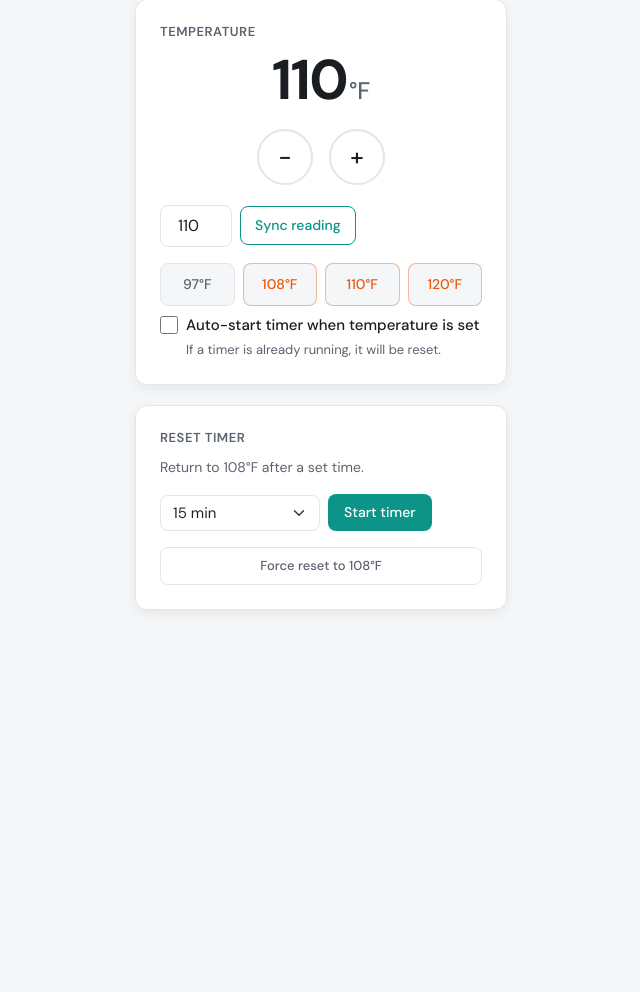
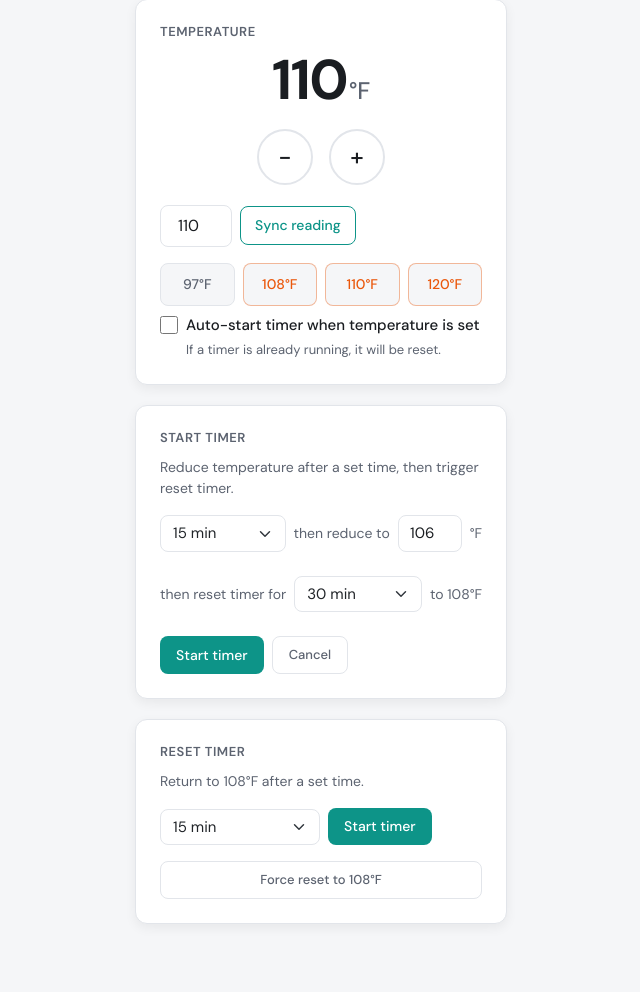
Before and after one commit to hemna/waterheater, a Flask app: page / in a window 1280 px wide. Shown: the part 117-1109 px from the top of the page, without its empty margins (319-959 px from the left). Before the commit the page ends 727 px from the top, so only its background shows below. Run offline with Flask 2, Linux system fonts and the light colour scheme; some libraries are stand-ins or nearby versions.

Commit message:
Add start timer feature for two-stage temperature reduction
- Add start timer that reduces to an intermediate temperature after N minutes
- Automatically triggers reset timer (to 108°F) after start timer expires
- User configures: start duration, intermediate temp, and reset duration
- Add UI with countdown display showing both stages
- Persist all settings to localStorage

```diff
--- a/main.py
+++ b/main.py
@@ -25,17 +25,17 @@ import os
 # RPi and Motor Pre-allocations
 ################################
 #
-#define GPIO pins
-DEFAULT_STEPS_PER_DEGREE=14
-DEFAULT_INITIAL_TEMPERATURE=110
-CURRENT_TEMPERATURE=110
-APP_NAMESPACE = '/control'
+# define GPIO pins
+DEFAULT_STEPS_PER_DEGREE = 14
+DEFAULT_INITIAL_TEMPERATURE = 110
+CURRENT_TEMPERATURE = 110
+APP_NAMESPACE = "/control"
 
-direction= 22 # Direction (DIR) GPIO Pin
-step = 23 # Step GPIO Pin
-EN_pin = 24 # enable pin (LOW to enable)
+direction = 22  # Direction (DIR) GPIO Pin
+step = 23  # Step GPIO Pin
+EN_pin = 24  # enable pin (LOW to enable)
 
-TEMPERATURE_FILE = '/tmp/current_temperature.json'
+TEMPERATURE_FILE = "/tmp/current_temperature.json"
 
 RESET_TEMPERATURE = 108  # default temperature to reset to after timer
 WEB_PORT = 80
@@ -45,37 +45,52 @@ _timer_end_timestamp = None  # Unix time when reset will run, or None
 _timer_cancel_event = None  # threading.Event to cancel the active timer
 _timer_lock = threading.Lock()
 
+# Start timer state: reduce to intermediate temp, then trigger reset timer
+_start_timer_end_timestamp = None  # Unix time when start timer expires, or None
+_start_timer_cancel_event = None  # threading.Event to cancel the active start timer
+_start_timer_lock = threading.Lock()
+_start_timer_intermediate_temp = (
+    None  # Temperature to reduce to when start timer expires
+)
+_start_timer_reset_duration = (
+    None  # Duration (minutes) for the reset timer after start timer expires
+)
+
 ###########################
 # Actual motor control
 ###########################
 #
 
-def motor_control(steps, clockwise=True, steptype='Full'):
+
+def motor_control(steps, clockwise=True, steptype="Full"):
     """Clockwise to increase temperature."""
     print(f"Move motor {steps} clockwise? {clockwise} type {steptype}")
     # Declare a instance of class pass GPIO pins numbers and the motor type
     GPIO.setmode(GPIO.BCM)
-    GPIO.setup(EN_pin, GPIO.OUT) # set enable pin as output
-    GPIO.output(EN_pin,GPIO.LOW) # pull enable to low to enable motor
-    mymotortest = RpiMotorLib.A4988Nema(direction, step, (21,21,21), "DRV8825")
+    GPIO.setup(EN_pin, GPIO.OUT)  # set enable pin as output
+    GPIO.output(EN_pin, GPIO.LOW)  # pull enable to low to enable motor
+    mymotortest = RpiMotorLib.A4988Nema(direction, step, (21, 21, 21), "DRV8825")
     mymotortest.motor_go(
-            clockwise, # True=Clockwise, False=Counter-Clockwise
-            steptype, # Step type (Full,Half,1/4,1/8,1/16,1/32)
-            steps, # number of steps
-            #.0005, # step delay [sec]
-            .005, # step delay [sec]
-            True, # True = print verbose output
-            .05) # initial delay [sec]
-    GPIO.cleanup() # clear GPIO allocations after run
+        clockwise,  # True=Clockwise, False=Counter-Clockwise
+        steptype,  # Step type (Full,Half,1/4,1/8,1/16,1/32)
+        steps,  # number of steps
+        # .0005, # step delay [sec]
+        0.005,  # step delay [sec]
+        True,  # True = print verbose output
+        0.05,
+    )  # initial delay [sec]
+    GPIO.cleanup()  # clear GPIO allocations after run
 
 
 def load_temperature():
     global CURRENT_TEMPERATURE
     if os.path.exists(TEMPERATURE_FILE):
         try:
-            with open(TEMPERATURE_FILE, 'r') as f:
+            with open(TEMPERATURE_FILE, "r") as f:
                 data = json.load(f)
-                CURRENT_TEMPERATURE = data.get('current_temperature', CURRENT_TEMPERATURE)
+                CURRENT_TEMPERATURE = data.get(
+                    "current_temperature", CURRENT_TEMPERATURE
+                )
         except Exception as e:
             CURRENT_TEMPERATURE = DEFAULT_INITIAL_TEMPERATURE
             print(f"Error loading temperature: {e}.")
@@ -90,8 +105,8 @@ def save_temperature():
     global CURRENT_TEMPERATURE
     print(f"Saving Current temperature: {CURRENT_TEMPERATURE} to {TEMPERATURE_FILE}")
     try:
-        with open(TEMPERATURE_FILE, 'w') as f:
-            json.dump({'current_temperature': CURRENT_TEMPERATURE}, f)
+        with open(TEMPERATURE_FILE, "w") as f:
+            json.dump({"current_temperature": CURRENT_TEMPERATURE}, f)
     except Exception as e:
         print(f"Error saving temperature: {e}")
     print(f"Saved Current temperature: {CURRENT_TEMPERATURE} to {TEMPERATURE_FILE}")
@@ -102,15 +117,23 @@ def change_temperature(degrees):
     print(f"Changing temperature by {degrees} degrees")
     if degrees > 0:
         steps = int(degrees * DEFAULT_STEPS_PER_DEGREE)
-        motor_control(steps, clockwise=False, steptype='Full')
+        motor_control(steps, clockwise=False, steptype="Full")
         CURRENT_TEMPERATURE += degrees
     else:
         steps = int(degrees * DEFAULT_STEPS_PER_DEGREE)
-        motor_control(abs(steps), clockwise=True, steptype='Full')
+        motor_control(abs(steps), clockwise=True, steptype="Full")
         CURRENT_TEMPERATURE += degrees
     save_temperature()
-    sio.emit('temperature_status', {'message': f"Temperature changed to {CURRENT_TEMPERATURE} degrees"}, namespace=APP_NAMESPACE)
-    sio.emit('temperature_update', {'temperature': CURRENT_TEMPERATURE}, namespace=APP_NAMESPACE)
+    sio.emit(
+        "temperature_status",
+        {"message": f"Temperature changed to {CURRENT_TEMPERATURE} degrees"},
+        namespace=APP_NAMESPACE,
+    )
+    sio.emit(
+        "temperature_update",
+        {"temperature": CURRENT_TEMPERATURE},
+        namespace=APP_NAMESPACE,
+    )
 
 
 def set_temperature(temperature):
@@ -119,24 +142,82 @@ def set_temperature(temperature):
     diff = temperature - CURRENT_TEMPERATURE
     if diff > 0:
         steps = int(diff * DEFAULT_STEPS_PER_DEGREE)
-        motor_control(steps, clockwise=False, steptype='Full')
+        motor_control(steps, clockwise=False, steptype="Full")
     else:
         steps = int(abs(diff) * DEFAULT_STEPS_PER_DEGREE)
-        motor_control(steps, clockwise=True, steptype='Full')
+        motor_control(steps, clockwise=True, steptype="Full")
     CURRENT_TEMPERATURE = temperature
     save_temperature()
-    sio.emit('temperature_status', {'message': f"Temperature changed to {CURRENT_TEMPERATURE} degrees"}, namespace=APP_NAMESPACE)
-    sio.emit('temperature_update', {'temperature': CURRENT_TEMPERATURE}, namespace=APP_NAMESPACE)
+    sio.emit(
+        "temperature_status",
+        {"message": f"Temperature changed to {CURRENT_TEMPERATURE} degrees"},
+        namespace=APP_NAMESPACE,
+    )
+    sio.emit(
+        "temperature_update",
+        {"temperature": CURRENT_TEMPERATURE},
+        namespace=APP_NAMESPACE,
+    )
 
 
 def _emit_timer_state():
     """Broadcast current timer state so clients can show accurate countdown."""
     with _timer_lock:
         end = _timer_end_timestamp
-    payload = {'end_timestamp': end}
+    payload = {"end_timestamp": end}
     if end is not None:
-        payload['reset_temperature'] = RESET_TEMPERATURE
-    sio.emit('timer_state', payload, namespace=APP_NAMESPACE)
+        payload["reset_temperature"] = RESET_TEMPERATURE
+    sio.emit("timer_state", payload, namespace=APP_NAMESPACE)
+
+
+def _emit_start_timer_state():
+    """Broadcast current start timer state so clients can show accurate countdown."""
+    with _start_timer_lock:
+        end = _start_timer_end_timestamp
+        intermediate_temp = _start_timer_intermediate_temp
+        reset_duration = _start_timer_reset_duration
+    payload = {"end_timestamp": end}
+    if end is not None:
+        payload["intermediate_temperature"] = intermediate_temp
+        payload["reset_duration"] = reset_duration
+    sio.emit("start_timer_state", payload, namespace=APP_NAMESPACE)
+
+
+def _start_timer_worker():
+    """Background thread: wait until end time (or cancel), then reduce to intermediate temp and start reset timer."""
+    global _start_timer_end_timestamp, _timer_end_timestamp, _timer_cancel_event
+    while True:
+        with _start_timer_lock:
+            end = _start_timer_end_timestamp
+            cancel_ev = _start_timer_cancel_event
+            intermediate_temp = _start_timer_intermediate_temp
+            reset_duration = _start_timer_reset_duration
+        if end is None or cancel_ev is None:
+            return
+        if cancel_ev.wait(timeout=1.0):
+            with _start_timer_lock:
+                _start_timer_end_timestamp = None
+            _emit_start_timer_state()
+            return
+        if time.time() >= end:
+            with _start_timer_lock:
+                _start_timer_end_timestamp = None
+            # Reduce to intermediate temperature
+            set_temperature(intermediate_temp)
+            _emit_start_timer_state()
+            # Now start the reset timer
+            duration_seconds = max(1, reset_duration * 60)
+            with _timer_lock:
+                if _timer_cancel_event:
+                    _timer_cancel_event.set()
+                _timer_cancel_event = threading.Event()
+                _timer_end_timestamp = time.time() + duration_seconds
+            threading.Thread(target=_timer_worker, daemon=True).start()
+            _emit_timer_state()
+            print(
+                f"Start timer expired: set to {intermediate_temp}°F, reset timer started for {reset_duration} min"
+            )
+            return
 
 
 def _timer_worker():
@@ -164,19 +245,17 @@ def _timer_worker():
 # --- Flask Web UI with SocketIO ---
 flask_app = Flask(
     __name__,
-      static_url_path="/static",
-      static_folder="web/static",
-      template_folder="web/templates")
+    static_url_path="/static",
+    static_folder="web/static",
+    template_folder="web/templates",
+)
 
 
 def init_flask():
     global flask_app
     sio = SocketIO(
-        flask_app,
-        debug=True,
-        logger=True,
-        engineio_logger=True,
-        async_mode='threading')
+        flask_app, debug=True, logger=True, engineio_logger=True, async_mode="threading"
+    )
 
     sio.on_namespace(ControlNamespace(APP_NAMESPACE))
     return sio
@@ -186,10 +265,11 @@ class ControlNamespace(Namespace):
     def on_connect(self):
         global sio
         print("Client connected")
-        sio.emit('motor_status',
-                 {'message': "Connected to server"},
-                 namespace=APP_NAMESPACE)
+        sio.emit(
+            "motor_status", {"message": "Connected to server"}, namespace=APP_NAMESPACE
+        )
         _emit_timer_state()
+        _emit_start_timer_state()
 
     def on_disconnect(self):
         print("Client disconnected")
@@ -202,19 +282,28 @@ class ControlNamespace(Namespace):
         print(f"data.get('steps', 100): {data.get('steps', 100)}")
         print(f"data.get('steptype', 'Full'): {data.get('steptype', 'Full')}")
         print(f"data.get('clockwise', True): {data.get('clockwise', True)}")
-        steps = int(data.get('steps', 100))
-        steptype = data.get('steptype', 'Full')
-        clockwise = bool(data.get('clockwise', True))
+        steps = int(data.get("steps", 100))
+        steptype = data.get("steptype", "Full")
+        clockwise = bool(data.get("clockwise", True))
         print(f"Moving motor {steps} steps, {'CW' if clockwise else 'CCW'}, {steptype}")
-        #threading.Thread(target=motor_control, args=(steps, clockwise, steptype)).start()
+        # threading.Thread(target=motor_control, args=(steps, clockwise, steptype)).start()
         motor_control(steps, clockwise=clockwise, steptype=steptype)
-        sio.emit('motor_status', {'message': f"Motor moving {steps} steps, {'CW' if clockwise else 'CCW'}, {steptype}"})
+        sio.emit(
+            "motor_status",
+            {
+                "message": f"Motor moving {steps} steps, {'CW' if clockwise else 'CCW'}, {steptype}"
+            },
+        )
 
     def on_change_temperature(self, data):
         print(f"on_change_temperature: {data}")
-        temperature = int(data.get('temperature', 1))
+        temperature = int(data.get("temperature", 1))
         change_temperature(temperature)
-        sio.emit('temperature_status', {'message': f"Temperature changed to {temperature} degrees"}, namespace=APP_NAMESPACE)
+        sio.emit(
+            "temperature_status",
+            {"message": f"Temperature changed to {temperature} degrees"},
+            namespace=APP_NAMESPACE,
+        )
 
     def on_set_temperature_reading(self, data):
         """Set the current temperature reading from the heater.
@@ -226,26 +315,26 @@ class ControlNamespace(Namespace):
         """
         global CURRENT_TEMPERATURE
         print(f"on_set_temperature_reading: {data}")
-        temperature = int(data.get('temperature', 1))
+        temperature = int(data.get("temperature", 1))
         CURRENT_TEMPERATURE = temperature
         save_temperature()
         print(f"Setting temperature to {CURRENT_TEMPERATURE}")
-        sio.emit('temperature_update',
-                 {'temperature': temperature},
-                 namespace=APP_NAMESPACE)
+        sio.emit(
+            "temperature_update", {"temperature": temperature}, namespace=APP_NAMESPACE
+        )
 
     def on_set_temperature(self, data):
         """User wants to set the temperature setting to this exact value."""
         global CURRENT_TEMPERATURE
         print(f"on_set_temperature: {data}")
-        temperature = int(data.get('temperature', 1))
+        temperature = int(data.get("temperature", 1))
         set_temperature(temperature)
         print(f"Setting temperature to {CURRENT_TEMPERATURE}")
 
     def on_set_timer(self, data):
         """Start a timer to reset temperature to RESET_TEMPERATURE after duration_minutes."""
         global _timer_end_timestamp, _timer_cancel_event
-        duration_minutes = float(data.get('duration_minutes', 30))
+        duration_minutes = float(data.get("duration_minutes", 30))
         duration_seconds = max(1, duration_minutes * 60)
         with _timer_lock:
             if _timer_cancel_event:
@@ -269,23 +358,56 @@ class ControlNamespace(Namespace):
         _emit_timer_state()
         print("Force reset: temperature set to 108°F, timer cancelled")
 
+    def on_set_start_timer(self, data):
+        """Start a start timer: after duration_minutes, reduce to intermediate_temperature, then start reset timer."""
+        global _start_timer_end_timestamp, _start_timer_cancel_event
+        global _start_timer_intermediate_temp, _start_timer_reset_duration
+        duration_minutes = float(data.get("duration_minutes", 15))
+        intermediate_temp = int(data.get("intermediate_temperature", 106))
+        reset_duration = float(data.get("reset_duration_minutes", 30))
+        duration_seconds = max(1, duration_minutes * 60)
+        with _start_timer_lock:
+            if _start_timer_cancel_event:
+                _start_timer_cancel_event.set()
+            _start_timer_cancel_event = threading.Event()
+            _start_timer_end_timestamp = time.time() + duration_seconds
+            _start_timer_intermediate_temp = intermediate_temp
+            _start_timer_reset_duration = reset_duration
+        threading.Thread(target=_start_timer_worker, daemon=True).start()
+        _emit_start_timer_state()
+        print(
+            f"Start timer set: {duration_minutes} min -> {intermediate_temp}°F -> {reset_duration} min reset timer"
+        )
+
+    def on_cancel_start_timer(self, data):
+        """Cancel the start timer without affecting the reset timer."""
+        global _start_timer_end_timestamp, _start_timer_cancel_event
+        with _start_timer_lock:
+            ev = _start_timer_cancel_event
+            _start_timer_end_timestamp = None
+            _start_timer_cancel_event = None
+        if ev:
+            ev.set()
+        _emit_start_timer_state()
+        print("Start timer cancelled")
+
+
 @flask_app.route("/")
 def index():
     global CURRENT_TEMPERATURE
     print(f"Index page requested, current temperature: {CURRENT_TEMPERATURE}")
-    return render_template('index.html', initial_temperature=CURRENT_TEMPERATURE)
+    return render_template("index.html", initial_temperature=CURRENT_TEMPERATURE)
 
 
 @click.command()
-@click.option('--steps', default=100, help='Number of steps.')
-@click.option('--steptype',
-              type=click.Choice(['Full', '1/2', '1/4', '1/8', '1/16', '1/32']),
-              default="Full",
-              help="Step Type")
-@click.option('--clockwise',
-              type=click.BOOL,
-              default=True,
-              help='Rotate clockwise?.')
+@click.option("--steps", default=100, help="Number of steps.")
+@click.option(
+    "--steptype",
+    type=click.Choice(["Full", "1/2", "1/4", "1/8", "1/16", "1/32"]),
+    default="Full",
+    help="Step Type",
+)
+@click.option("--clockwise", type=click.BOOL, default=True, help="Rotate clockwise?.")
 def main(steps, steptype, clockwise):
     print("Hello from waterheater!")
     motor_control(steps, clockwise=clockwise, steptype=steptype)
@@ -293,8 +415,9 @@ def main(steps, steptype, clockwise):
 
 if __name__ == "__main__":
     import sys
+
     load_temperature()
-    if len(sys.argv) > 1 and sys.argv[1].startswith('--'):
+    if len(sys.argv) > 1 and sys.argv[1].startswith("--"):
         main()
     else:
         print("init_flask()")
@@ -303,7 +426,7 @@ if __name__ == "__main__":
         sio.run(
             flask_app,
             debug=True,
-            host='0.0.0.0',
+            host="0.0.0.0",
             port=WEB_PORT,
             allow_unsafe_werkzeug=True,
         )
--- a/web/static/main.css
+++ b/web/static/main.css
@@ -256,6 +256,7 @@ body {
     align-items: center;
     gap: 0.5rem;
     margin-bottom: 1rem;
+    flex-wrap: wrap;
 }
 
 .timer-select {
@@ -265,6 +266,34 @@ body {
     font-family: inherit;
     border-radius: var(--radius-sm);
     border: 1px solid var(--border);
+}
+
+.timer-label {
+    font-size: 0.875rem;
+    color: var(--text-muted);
+}
+
+.timer-temp-input {
+    width: 4rem;
+    padding: 0.375rem 0.5rem;
+    font-size: 0.9375rem;
+    font-family: inherit;
+    text-align: center;
+    border: 1px solid var(--border);
+    border-radius: var(--radius-sm);
+    background: var(--surface);
+    color: var(--text);
+}
+
+.timer-temp-input:focus {
+    outline: none;
+    border-color: var(--primary);
+    box-shadow: 0 0 0 3px rgba(13, 148, 136, 0.15);
+}
+
+.timer-actions {
+    display: flex;
+    gap: 0.5rem;
 }
 
 .btn-start {
--- a/web/static/main.js
+++ b/web/static/main.js
@@ -3,6 +3,11 @@ const socket = io('/control');
 let timerCountdownInterval = null;
 let currentTimerEnd = null;
 let currentResetTemp = 108;
+
+let startTimerCountdownInterval = null;
+let currentStartTimerEnd = null;
+let currentIntermediateTemp = null;
+let currentResetDuration = null;
 
 function formatCountdown(secondsLeft) {
     if (secondsLeft <= 0) return '0:00';
@@ -40,6 +45,36 @@ function updateTimerDisplay(endTimestamp, resetTemperature) {
     }
 }
 
+function updateStartTimerDisplay(endTimestamp, intermediateTemp, resetDuration) {
+    currentStartTimerEnd = endTimestamp || null;
+    if (intermediateTemp != null) currentIntermediateTemp = intermediateTemp;
+    if (resetDuration != null) currentResetDuration = resetDuration;
+    const el = document.getElementById('startTimerCountdown');
+    if (!currentStartTimerEnd) {
+        el.hidden = true;
+        if (startTimerCountdownInterval) {
+            clearInterval(startTimerCountdownInterval);
+            startTimerCountdownInterval = null;
+        }
+        return;
+    }
+    el.hidden = false;
+    function tick() {
+        if (!currentStartTimerEnd) return;
+        const now = Date.now() / 1000;
+        const left = Math.max(0, currentStartTimerEnd - now);
+        el.textContent = 'Reducing to ' + currentIntermediateTemp + '°F in ' + formatCountdown(left) + ' (then ' + currentResetDuration + ' min reset)';
+        if (left <= 0 && startTimerCountdownInterval) {
+            clearInterval(startTimerCountdownInterval);
+            startTimerCountdownInterval = null;
+        }
+    }
+    tick();
+    if (!startTimerCountdownInterval) {
+        startTimerCountdownInterval = setInterval(tick, 1000);
+    }
+}
+
 socket.on('connect', function() {
     console.log('Connected to server');
 });
@@ -64,3 +99,7 @@ socket.on('temperature_update', function(msg) {
 socket.on('timer_state', function(msg) {
     updateTimerDisplay(msg.end_timestamp || null, msg.reset_temperature);
 });
+
+socket.on('start_timer_state', function(msg) {
+    updateStartTimerDisplay(msg.end_timestamp || null, msg.intermediate_temperature, msg.reset_duration);
+});
--- a/web/templates/index.html
+++ b/web/templates/index.html
@@ -35,6 +35,34 @@
             }
             $("#timerDuration").on("change", function() {
                 localStorage.setItem(timerDurationKey, $(this).val());
+            });
+
+            // Start timer localStorage
+            var startTimerDurationKey = "waterheater.startTimerDuration";
+            var savedStartDuration = localStorage.getItem(startTimerDurationKey);
+            if (savedStartDuration && validDurations.indexOf(savedStartDuration) !== -1) {
+                $("#startTimerDuration").val(savedStartDuration);
+            }
+            $("#startTimerDuration").on("change", function() {
+                localStorage.setItem(startTimerDurationKey, $(this).val());
+            });
+
+            var startTimerIntermediateTempKey = "waterheater.startTimerIntermediateTemp";
+            var savedIntermediateTemp = localStorage.getItem(startTimerIntermediateTempKey);
+            if (savedIntermediateTemp) {
+                $("#startTimerIntermediateTemp").val(savedIntermediateTemp);
+            }
+            $("#startTimerIntermediateTemp").on("change", function() {
+                localStorage.setItem(startTimerIntermediateTempKey, $(this).val());
+            });
+
+            var startTimerResetDurationKey = "waterheater.startTimerResetDuration";
+            var savedResetDuration = localStorage.getItem(startTimerResetDurationKey);
+            if (savedResetDuration && validDurations.indexOf(savedResetDuration) !== -1) {
+                $("#startTimerResetDuration").val(savedResetDuration);
+            }
+            $("#startTimerResetDuration").on("change", function() {
+                localStorage.setItem(startTimerResetDurationKey, $(this).val());
             });
 
             function getTimerMinutes() {
@@ -77,6 +105,20 @@
             });
             $("#forceReset").click(function() {
                 socket.emit('force_reset', {});
+            });
+            // Start timer handlers
+            $("#startStartTimer").click(function() {
+                var duration = parseInt($("#startTimerDuration").val(), 10) || 15;
+                var intermediateTemp = parseInt($("#startTimerIntermediateTemp").val(), 10) || 106;
+                var resetDuration = parseInt($("#startTimerResetDuration").val(), 10) || 30;
+                socket.emit('set_start_timer', {
+                    'duration_minutes': duration,
+                    'intermediate_temperature': intermediateTemp,
+                    'reset_duration_minutes': resetDuration
+                });
+            });
+            $("#cancelStartTimer").click(function() {
+                socket.emit('cancel_start_timer', {});
             });
         });
     </script>
@@ -124,6 +166,41 @@
             </section>
 
             <section class="card card-timer">
+                <h2 class="card-title">Start timer</h2>
+                <p class="card-desc">Reduce temperature after a set time, then trigger reset timer.</p>
+                <div class="timer-set">
+                    <select id="startTimerDuration" class="form-select timer-select" aria-label="Start timer duration">
+                        <option value="1">1 min</option>
+                        <option value="5">5 min</option>
+                        <option value="15" selected>15 min</option>
+                        <option value="30">30 min</option>
+                        <option value="60">1 hr</option>
+                        <option value="120">2 hr</option>
+                    </select>
+                    <span class="timer-label">then reduce to</span>
+                    <input id="startTimerIntermediateTemp" class="form-control timer-temp-input" type="number" inputmode="numeric" min="90" max="130" value="106">
+                    <span class="timer-label">°F</span>
+                </div>
+                <div class="timer-set mt-2">
+                    <span class="timer-label">then reset timer for</span>
+                    <select id="startTimerResetDuration" class="form-select timer-select" aria-label="Reset timer duration">
+                        <option value="1">1 min</option>
+                        <option value="5">5 min</option>
+                        <option value="15">15 min</option>
+                        <option value="30" selected>30 min</option>
+                        <option value="60">1 hr</option>
+                        <option value="120">2 hr</option>
+                    </select>
+                    <span class="timer-label">to 108°F</span>
+                </div>
+                <div class="timer-actions mt-2">
+                    <button type="button" id="startStartTimer" class="btn btn-start">Start timer</button>
+                    <button type="button" id="cancelStartTimer" class="btn btn-force">Cancel</button>
+                </div>
+                <div id="startTimerCountdown" class="timer-countdown" role="status" aria-live="polite" hidden></div>
+            </section>
+
+            <section class="card card-timer">
                 <h2 class="card-title">Reset timer</h2>
                 <p class="card-desc">Return to 108°F after a set time.</p>
                 <div class="timer-set">
```
